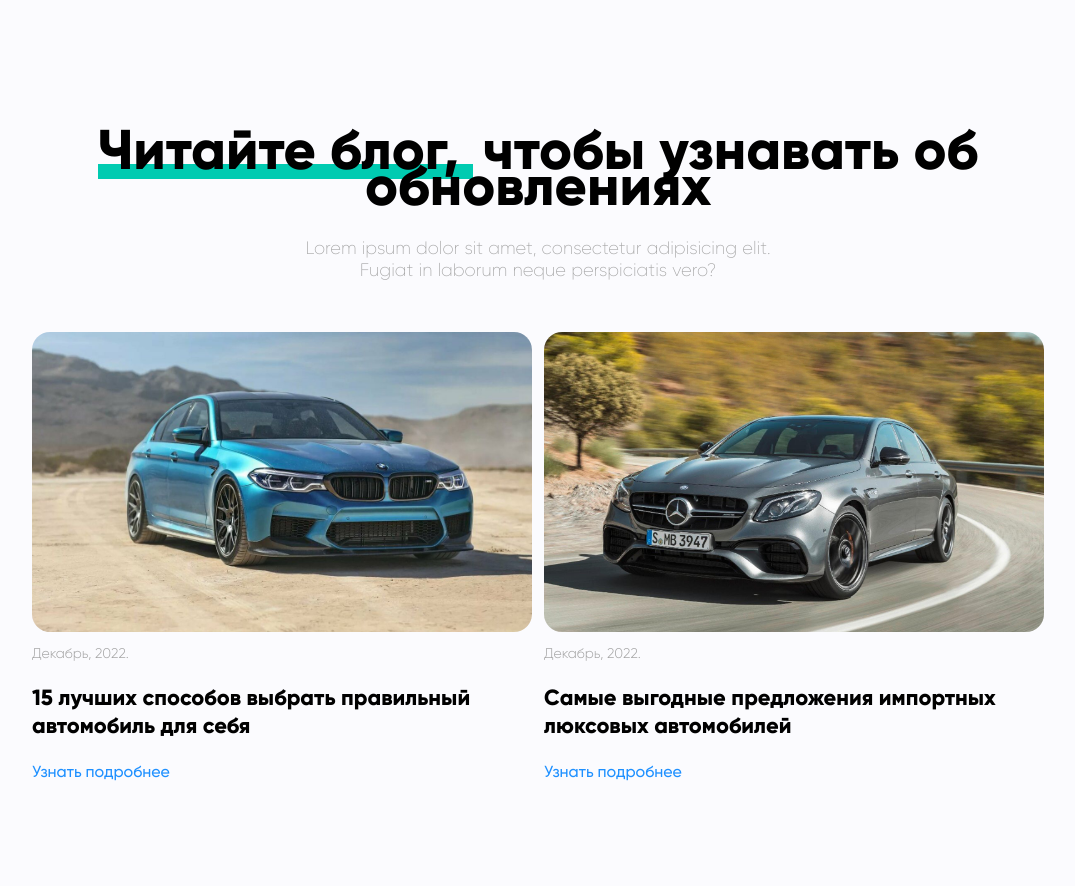
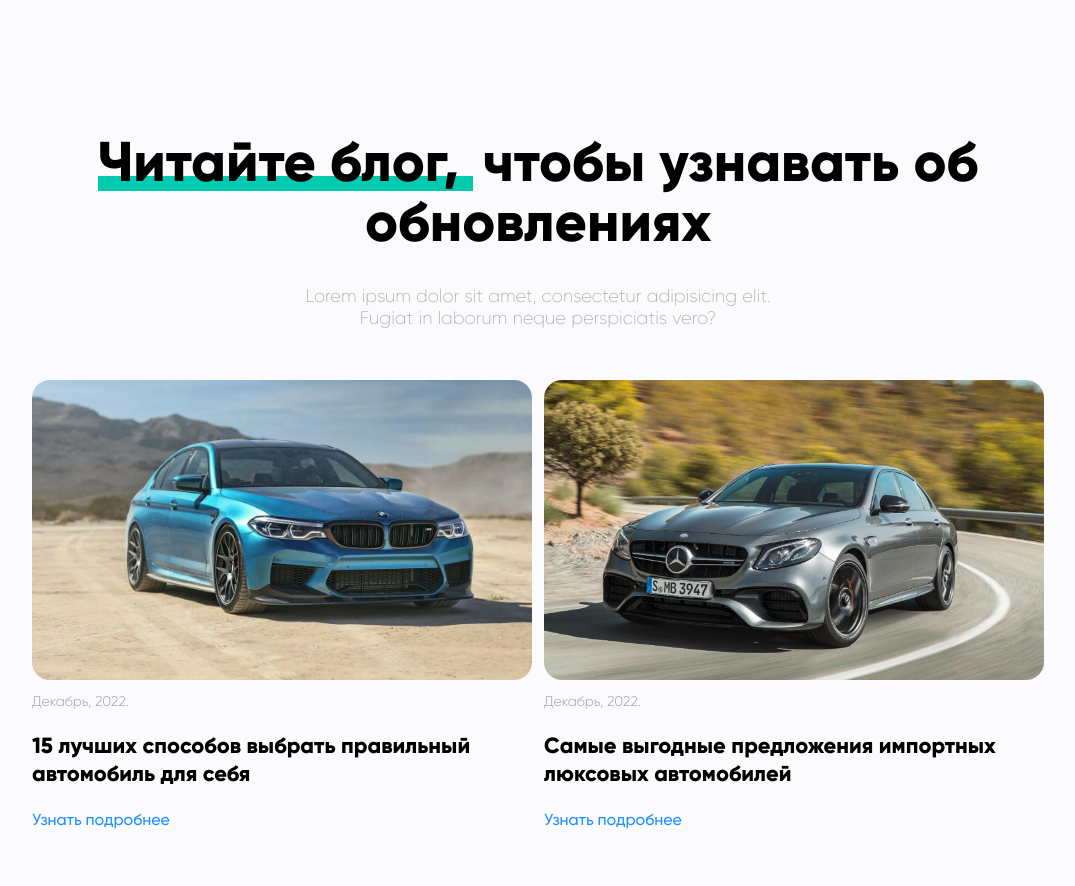
Before and after one commit to prix-group/prix_market, a Next.js app: page / in a window 1280 px wide. Shown: the part 4700-5586 px from the top of the page, without its empty margins (102-1177 px from the left). Built offline with nearby package versions, Linux system fonts and the light colour scheme.

Commit message:
fix: blog title fix

```diff
--- a/src/components/Blog/styles.module.scss
+++ b/src/components/Blog/styles.module.scss
@@ -27,7 +27,7 @@
   font-weight: 600;
   font-size: 56px;
   margin: 0 0 30px;
-  line-height: 36px;
+  line-height: 60px;
 
   &-line:first-of-type {
     margin-right: 10px;
--- a/src/components/Intro/index.tsx
+++ b/src/components/Intro/index.tsx
@@ -6,7 +6,9 @@ export const Intro = () => {
   return (
     <FadeInAnimation>
       <section className={styles.intro}>
-        <div className={cn(styles.wrapper, 'wrapper', styles['intro__wrapper'])}>
+        <div
+          className={cn(styles.wrapper, 'wrapper', styles['intro__wrapper'])}
+        >
           <div className={styles['content']}>
             <div className={styles['content__text']}>
               <p className={styles['content__text-note']}>
--- a/src/components/Strategy/index.tsx
+++ b/src/components/Strategy/index.tsx
@@ -2,7 +2,7 @@ import { FC } from 'react';
 import styles from './styles.module.scss';
 import cn from 'classnames';
 import { FadeInAnimation } from '@components/shared/FadeInAnimation';
-import Link from "next/link";
+import Link from 'next/link';
 
 export const Strategy: FC = () => {
   return (
```
